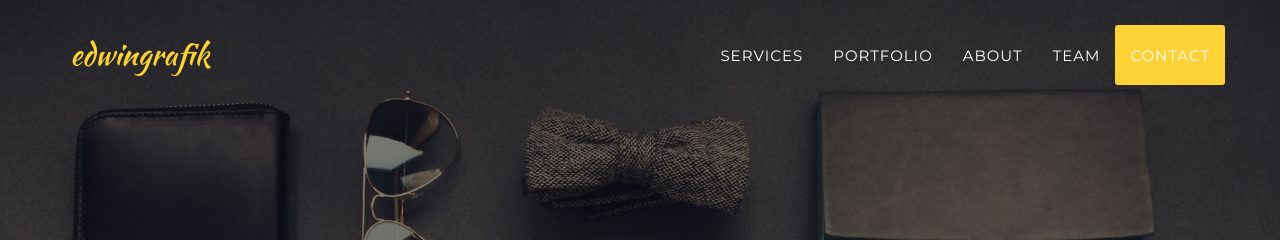
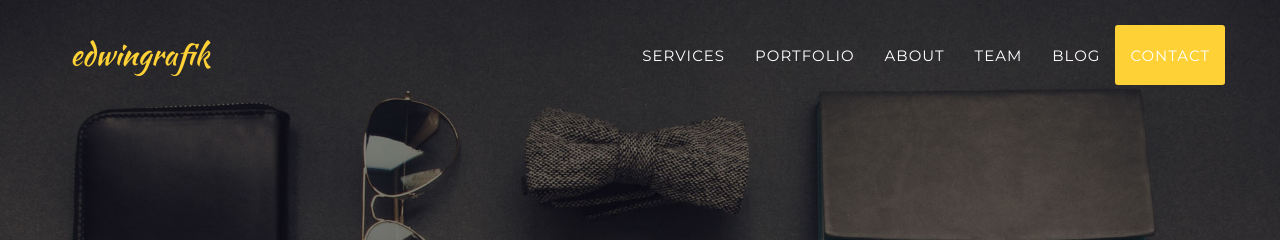
Before and after one commit to edwingrafik/edwingrafik.github.io, a Jekyll site: the page built from index.html, in a window 1280 px wide. Shown: the top 240 px of the page. Built offline with Jekyll 4.4.1, drawn with Linux system fonts in a browser that asks for light colours; some web fonts are replaced.

Commit message:
Update header.html

```diff
--- a/_includes/header.html
+++ b/_includes/header.html
@@ -31,6 +31,9 @@
                         <a class="page-scroll" href="#team">Team</a>
                     </li>
                     <li>
+                        <a class="page-scroll" href="#Blog">Blog</a>
+                    </li>
+                    <li>
                         <a class="page-scroll" href="#contact">Contact</a>
                     </li>
                 </ul>
```
